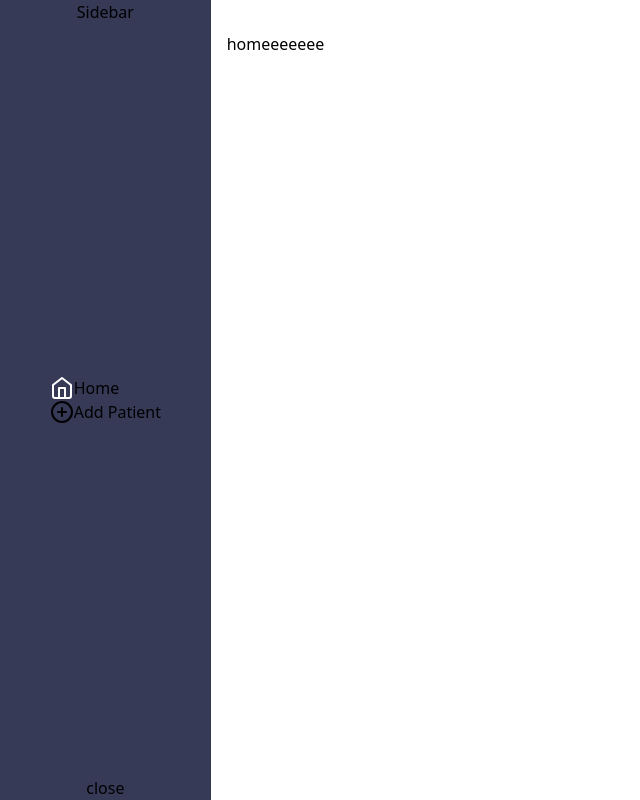
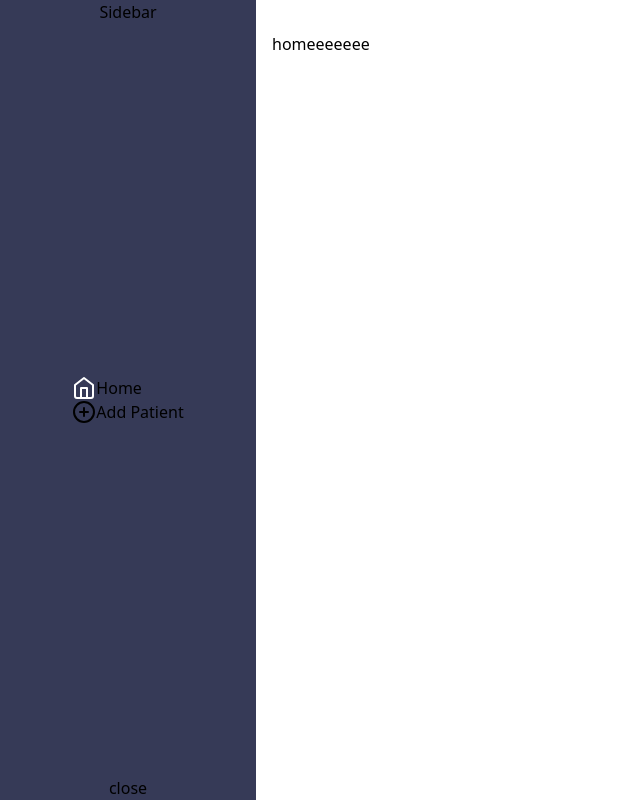
Before and after one commit to chxru/PMS, a Svelte app: page / in a window 1280 px wide. Shown: the whole page, without its empty margins (0-640 px from the left). Built offline with nearby package versions, Linux system fonts and the light colour scheme.

Commit message:
Smoothed sidebar toggle

```diff
--- a/src/App.svelte
+++ b/src/App.svelte
@@ -13,11 +13,18 @@
     "/": Home,
     "/addPatient": AddPatient
   };
+
+  let sidebarExpanded = true;
+  const toggleSidebar = evt => {
+    sidebarExpanded = evt.detail;
+  };
 </script>
 
 <div class="relative flex flex-row w-full h-screen">
-  <Sidebar />
-  <div class="ml-4 w-full mt-8">
+  <Sidebar on:toggleSidebar={toggleSidebar} />
+  <div
+    class=" w-full mt-8 pl-4 {sidebarExpanded ? 'ml-64' : 'ml-12'}
+    transition-all duration-300 ease-in-out">
     <Router {routes} />
   </div>
 </div>
--- a/src/components/sidebar/Sidebar.svelte
+++ b/src/components/sidebar/Sidebar.svelte
@@ -1,10 +1,14 @@
 <script>
+  import { createEventDispatcher } from "svelte";
   import { replace } from "svelte-spa-router";
+
+  const dispatch = createEventDispatcher();
 
   // sidebar toggle
   let showSidebar = true;
   const toggleSidebar = () => {
     showSidebar = !showSidebar;
+    dispatch("toggleSidebar", showSidebar);
   };
 
   // menu item list
@@ -16,7 +20,7 @@
 
 <div
   class="flex flex-col items-center justify-between overflow-hidden {showSidebar ? 'w-64' : 'w-12'}
-  h-full bg-primary transition-all duration-300 ease-in-out">
+  h-full bg-primary transition-all duration-300 ease-in-out fixed">
   Sidebar
   <div>
     {#each menuItems as menuItem}
```
